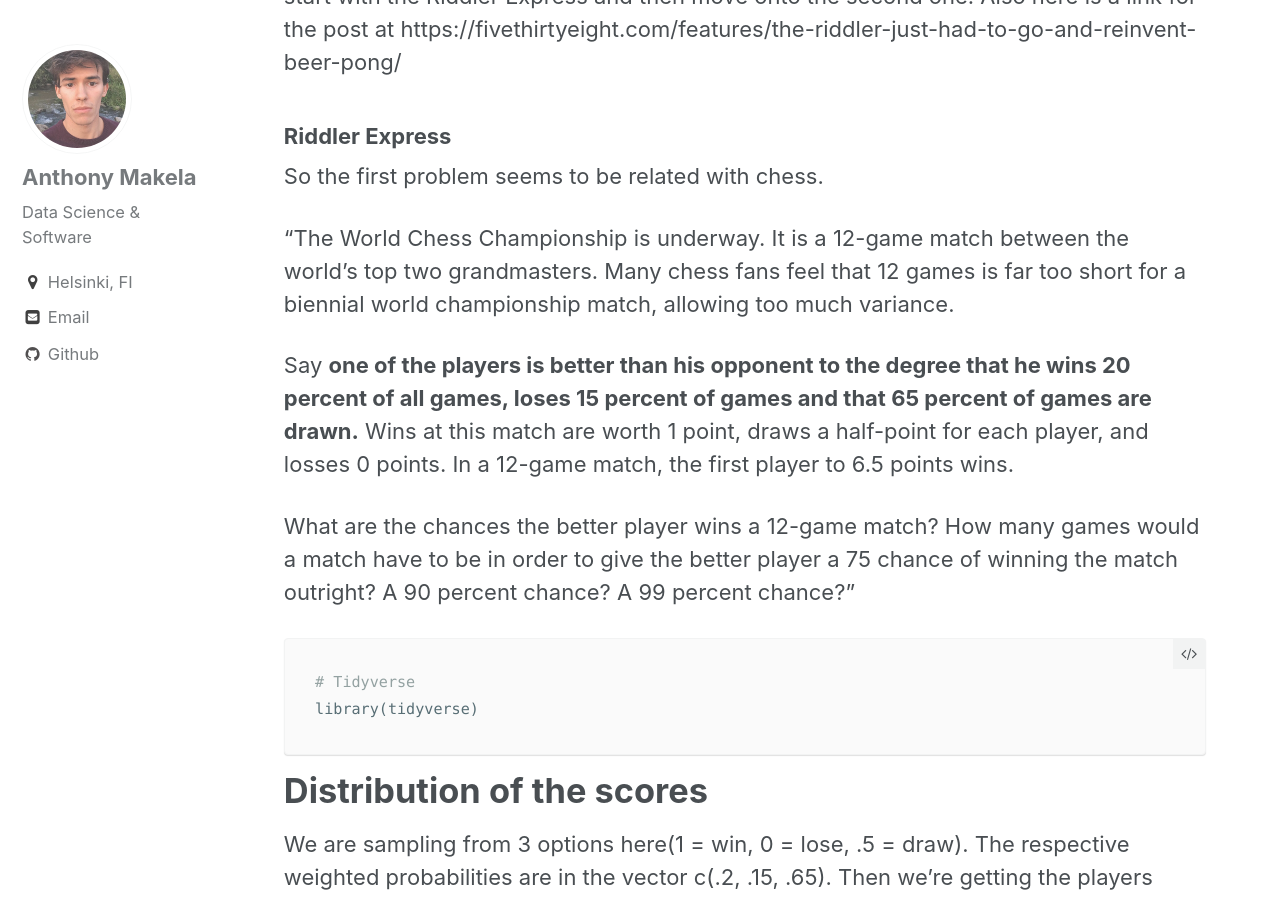
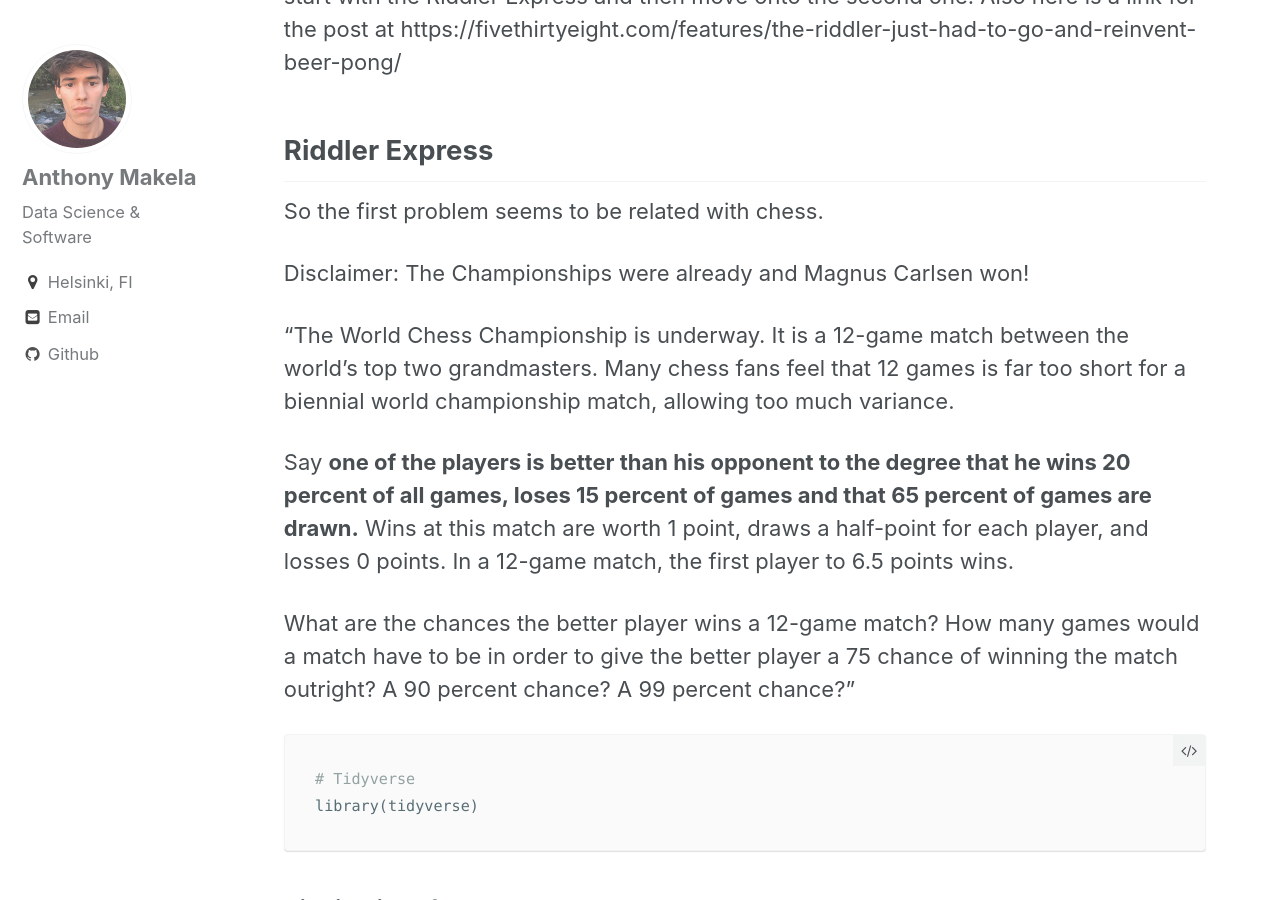
Before and after one commit to anthonymakela/anthonymakela.github.io, a Jekyll site: the page built from _posts/2018-12-25-The-Riddler-Simulations.md, in a window 1280 px wide and 900 px high, scrolled down 321 px. Built offline with Jekyll 4.4.1, drawn with Linux system fonts in a browser that asks for light colours; nearby versions of some CDN libraries; formulas are drawn with MathJax 3.

Commit message:
The Riddler

````diff
--- a/_posts/2018-12-25-The-Riddler-Simulations.md
+++ b/_posts/2018-12-25-The-Riddler-Simulations.md
@@ -10,9 +10,11 @@ date: "26 December 2018"
 
 There are two types of problems: Riddler Express and Riddler Classic. We're going to start with the Riddler Express and then move onto the second one. Also here is a link for the post at https://fivethirtyeight.com/features/the-riddler-just-had-to-go-and-reinvent-beer-pong/
 
-### Riddler Express
+## Riddler Express
 
 So the first problem seems to be related with chess.
+
+Disclaimer: The Championships were already and Magnus Carlsen won!
 
 "The World Chess Championship is underway. It is a 12-game match between the world’s top two grandmasters. Many chess fans feel that 12 games is far too short for a biennial world championship match, allowing too much variance.
 
@@ -27,7 +29,7 @@ What are the chances the better player wins a 12-game match? How many games woul
 library(tidyverse)
 ```
 
-# Distribution of the scores
+### Distribution of the scores
 
 We are sampling from 3 options here(1 = win, 0 = lose, .5 = draw). The respective weighted probabilities are in the vector c(.2, .15, .65). Then we're getting the players score in every "match" and plotting an histogram from them.
 
````
